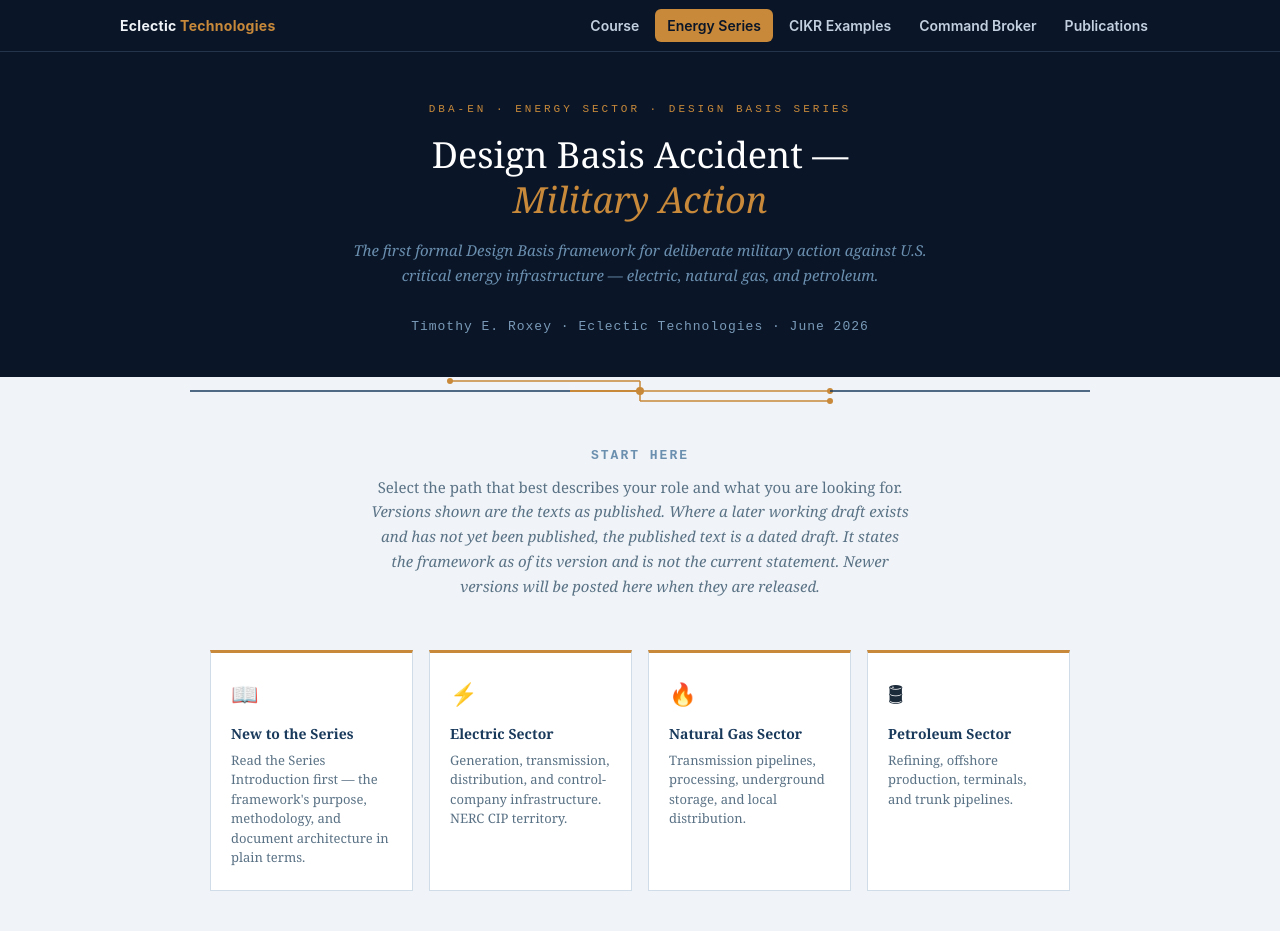
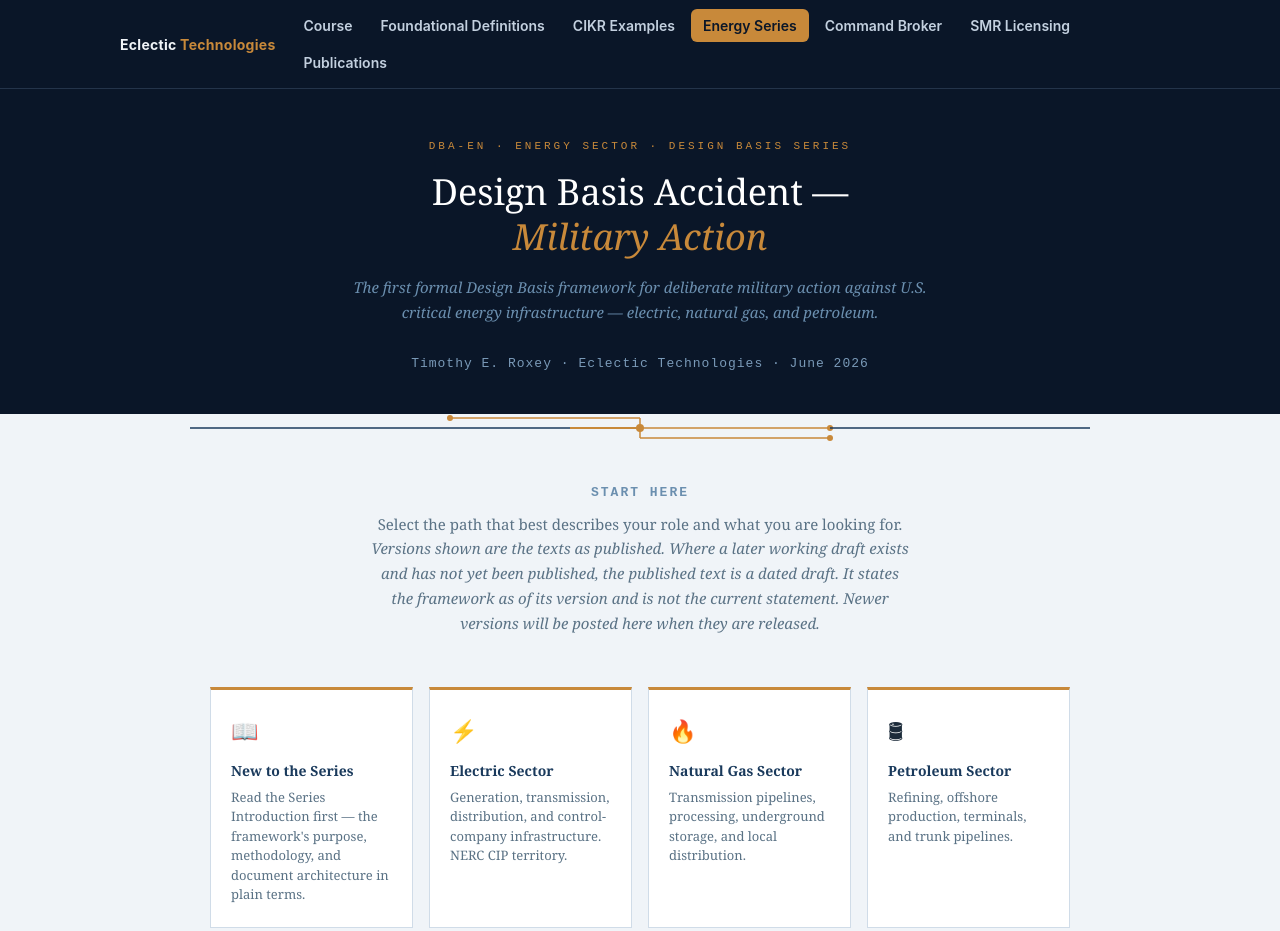
Before and after one commit to scubanuke/dba-en-navigation, a plain HTML site: page index.html in a window 1280 px wide. Shown: the top 931 px of the page. Drawn offline with Linux system fonts and the light colour scheme.

Commit message:
Site bar: seven links, adds Foundational Definitions and SMR Licensing
Restores the Eclectic Technologies switcher on all eight sites, in the order decided 20 November 2026. Energy Series stays marked current. Edited from Project 0.

```diff
--- a/index.html
+++ b/index.html
@@ -360,9 +360,11 @@
     <a class="etnav__brand" href="https://scubanuke.github.io/publications/">Eclectic <span>Technologies</span></a>
     <div class="etnav__links">
       <a href="https://scubanuke.github.io/ai-governance-course/">Course</a>
+      <a href="https://scubanuke.github.io/foundational-definitions/">Foundational Definitions</a>
+      <a href="https://scubanuke.github.io/cikr-design-basis/">CIKR Examples</a>
       <a href="https://scubanuke.github.io/dba-en-navigation/" aria-current="page">Energy Series</a>
-      <a href="https://scubanuke.github.io/cikr-design-basis/">CIKR Examples</a>
       <a href="https://scubanuke.github.io/command-broker/">Command Broker</a>
+      <a href="https://scubanuke.github.io/smr-licensing/">SMR Licensing</a>
       <a href="https://scubanuke.github.io/publications/">Publications</a>
     </div>
   </div>
```
